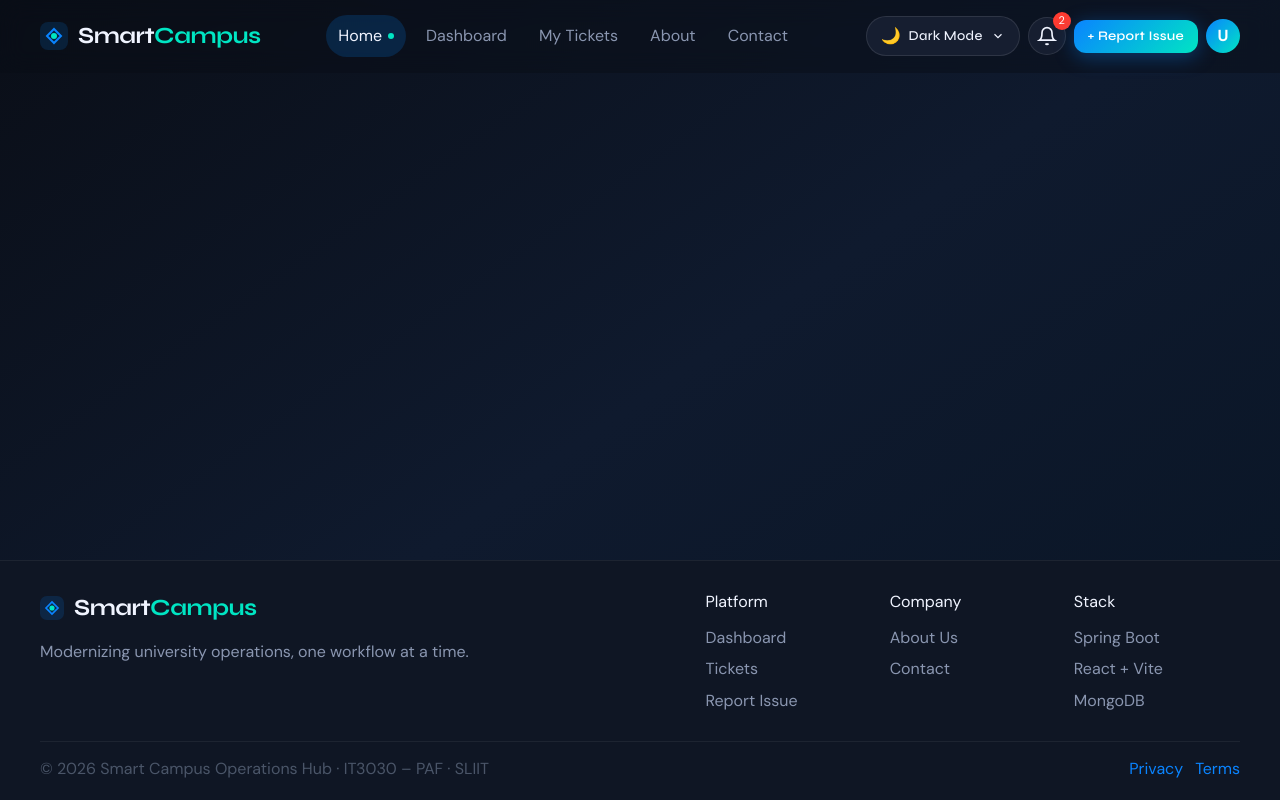
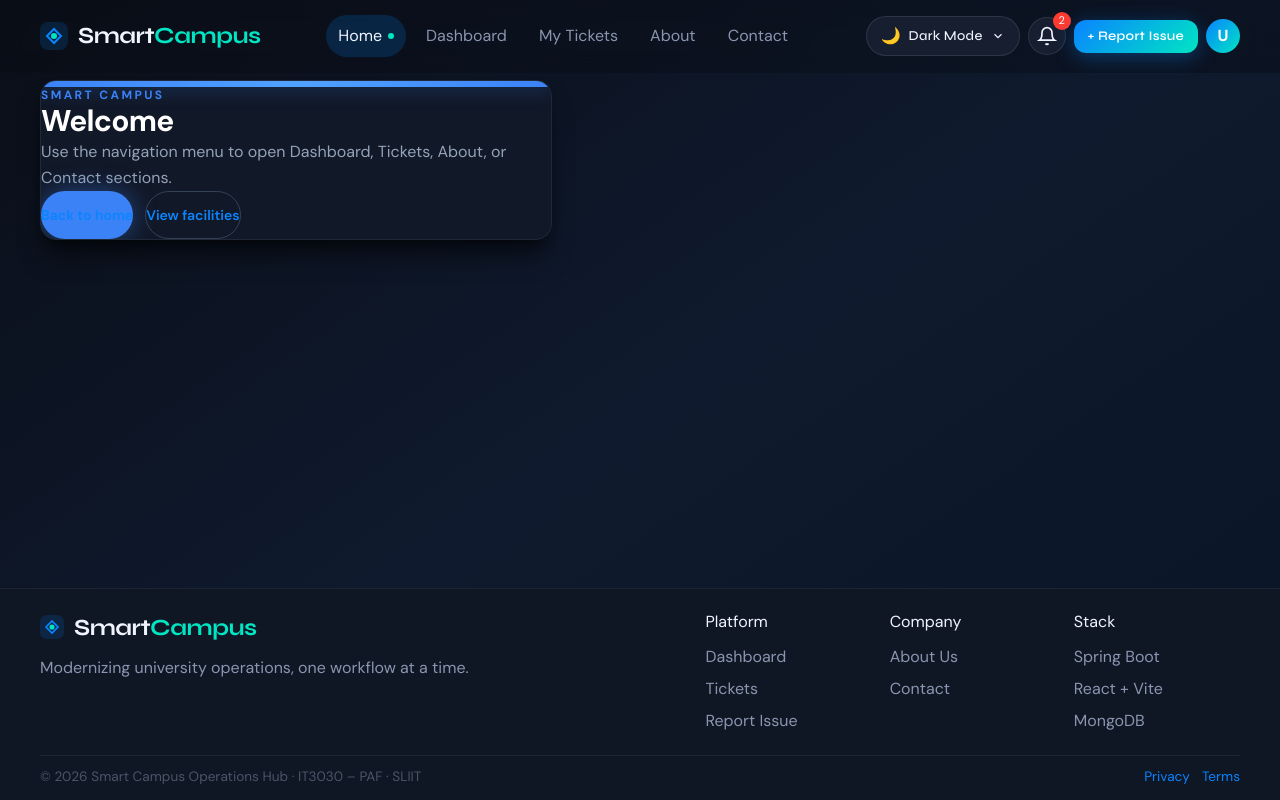
Before and after one commit to TharukiOsadara/it3030-paf-2026-smart-campus-group135, a React (Vite) app in the folder frontend/: page / in a window 1280 px wide. Built offline with nearby package versions, Linux system fonts and the light colour scheme.

Commit message:
fix: constrain layout to viewport height and add proper routing

```diff
--- a/frontend/src/App.jsx
+++ b/frontend/src/App.jsx
@@ -1,6 +1,6 @@
 
 import { useEffect, useState } from "react";
-import { BrowserRouter, Routes, Route } from "react-router-dom";
+import { BrowserRouter, Routes, Route, Navigate } from "react-router-dom";
 import Layout from "./components/Layout.jsx";
 import LoaderPage from "./components/Loader.jsx";
 import PlaceholderPage from "./pages/PlaceholderPage.jsx";
@@ -23,6 +23,60 @@ function App() {
       <Layout>
         <Routes>
           <Route
+            path="/"
+            element={
+              <PlaceholderPage
+                title="Welcome"
+                description="Use the navigation menu to open Dashboard, Tickets, About, or Contact sections."
+              />
+            }
+          />
+          <Route
+            path="/dashboard"
+            element={
+              <PlaceholderPage
+                title="Dashboard"
+                description="Dashboard widgets and analytics are loading in this workspace configuration."
+              />
+            }
+          />
+          <Route
+            path="/tickets"
+            element={
+              <PlaceholderPage
+                title="My Tickets"
+                description="Track your submitted incidents and monitor their progress here."
+              />
+            }
+          />
+          <Route
+            path="/tickets/new"
+            element={
+              <PlaceholderPage
+                title="Report Issue"
+                description="Submit a new incident ticket with priority, location, and details."
+              />
+            }
+          />
+          <Route
+            path="/about"
+            element={
+              <PlaceholderPage
+                title="About"
+                description="Project and platform overview for Smart Campus Operations Hub."
+              />
+            }
+          />
+          <Route
+            path="/contact"
+            element={
+              <PlaceholderPage
+                title="Contact"
+                description="Contact channels and support information will appear here."
+              />
+            }
+          />
+          <Route
             path="/bookings"
             element={
               <LoaderPage
@@ -32,7 +86,7 @@ function App() {
             }
           />
           <Route path="/login" element={<PlaceholderPage title="Login" />} />
-          {/* <Route path="*" element={<PlaceholderPage title="404 – Page Not Found" />} /> */}
+          <Route path="*" element={<Navigate to="/" replace />} />
         </Routes>
       </Layout>
     </BrowserRouter>
--- a/frontend/src/assets/css/Layout.css
+++ b/frontend/src/assets/css/Layout.css
@@ -1,15 +1,18 @@
 /* Layout shell */
 .layout {
-  min-height: 100vh;
+  height: 100vh;
   display: flex;
   flex-direction: column;
   background: var(--gradient-hero);
+  overflow-y: auto;
+  overflow-x: hidden;
 }
 
 .layout__main {
   flex: 1;
   width: min(1200px, 100% - 32px);
-  margin: 96px auto 32px;
+  margin: 80px auto 24px;
+  padding-bottom: 12px;
 }
 
 /* Navbar */
@@ -249,8 +252,9 @@
 /* Footer */
 .footer {
   border-top: 1px solid var(--border-subtle);
-  margin-top: 32px;
+  margin-top: auto;
   background: var(--bg-surface);
+  flex-shrink: 0;
 }
 
 .footer__inner,
@@ -260,7 +264,7 @@
 }
 
 .footer__inner {
-  padding: 28px 0 22px;
+  padding: 20px 0 16px;
   display: grid;
   gap: 24px;
   grid-template-columns: 1.2fr 1fr;
@@ -268,7 +272,7 @@
 
 .footer__tagline {
   color: var(--text-secondary);
-  margin-top: 12px;
+  margin-top: 8px;
 }
 
 .footer__links {
@@ -292,13 +296,14 @@
 }
 
 .footer__bottom {
-  padding: 14px 0 18px;
+  padding: 10px 0 12px;
   border-top: 1px solid var(--border-subtle);
   display: flex;
   justify-content: space-between;
   align-items: center;
   gap: 12px;
   color: var(--text-muted);
+  font-size: 0.85rem;
 }
 
 .footer__bottom-links {
```
